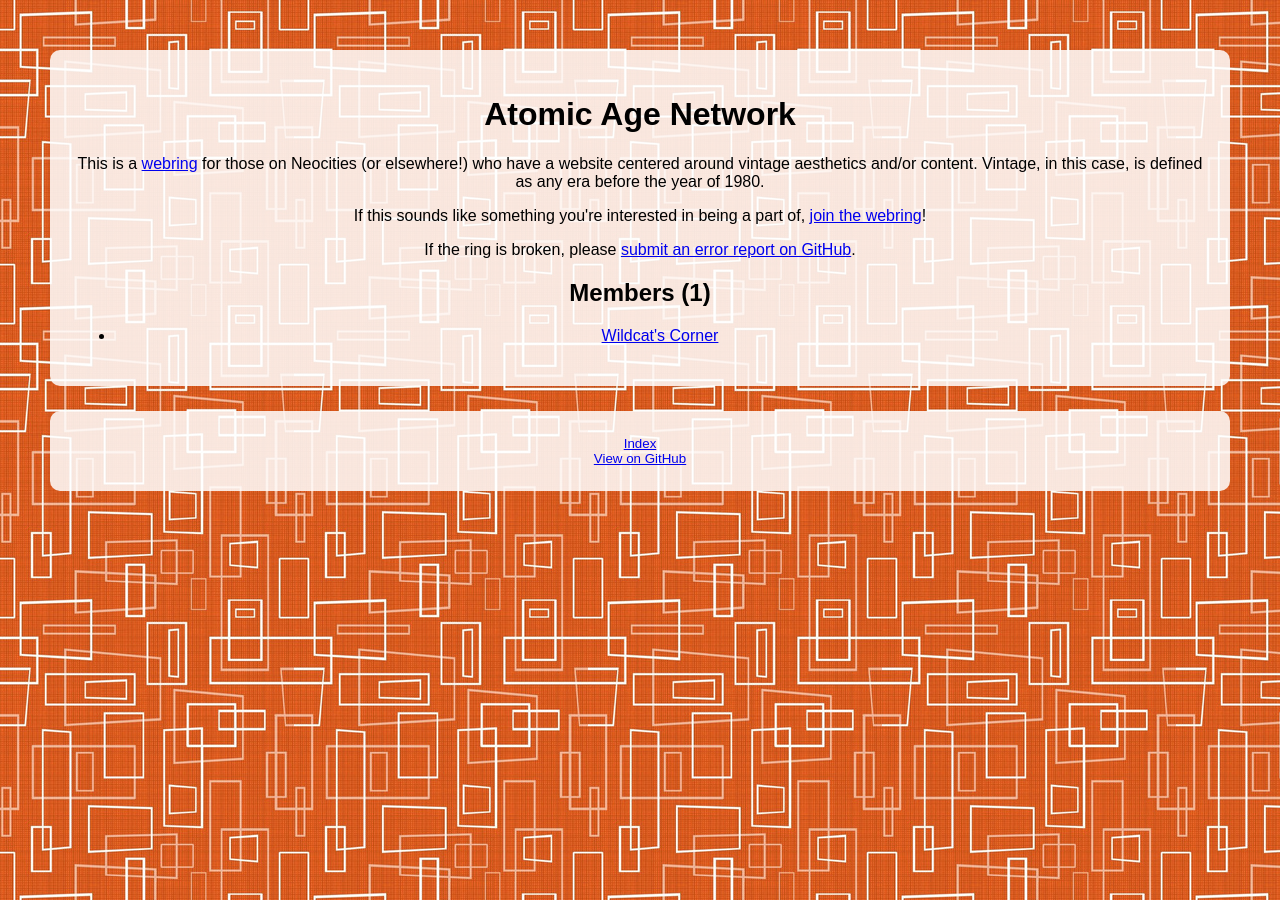
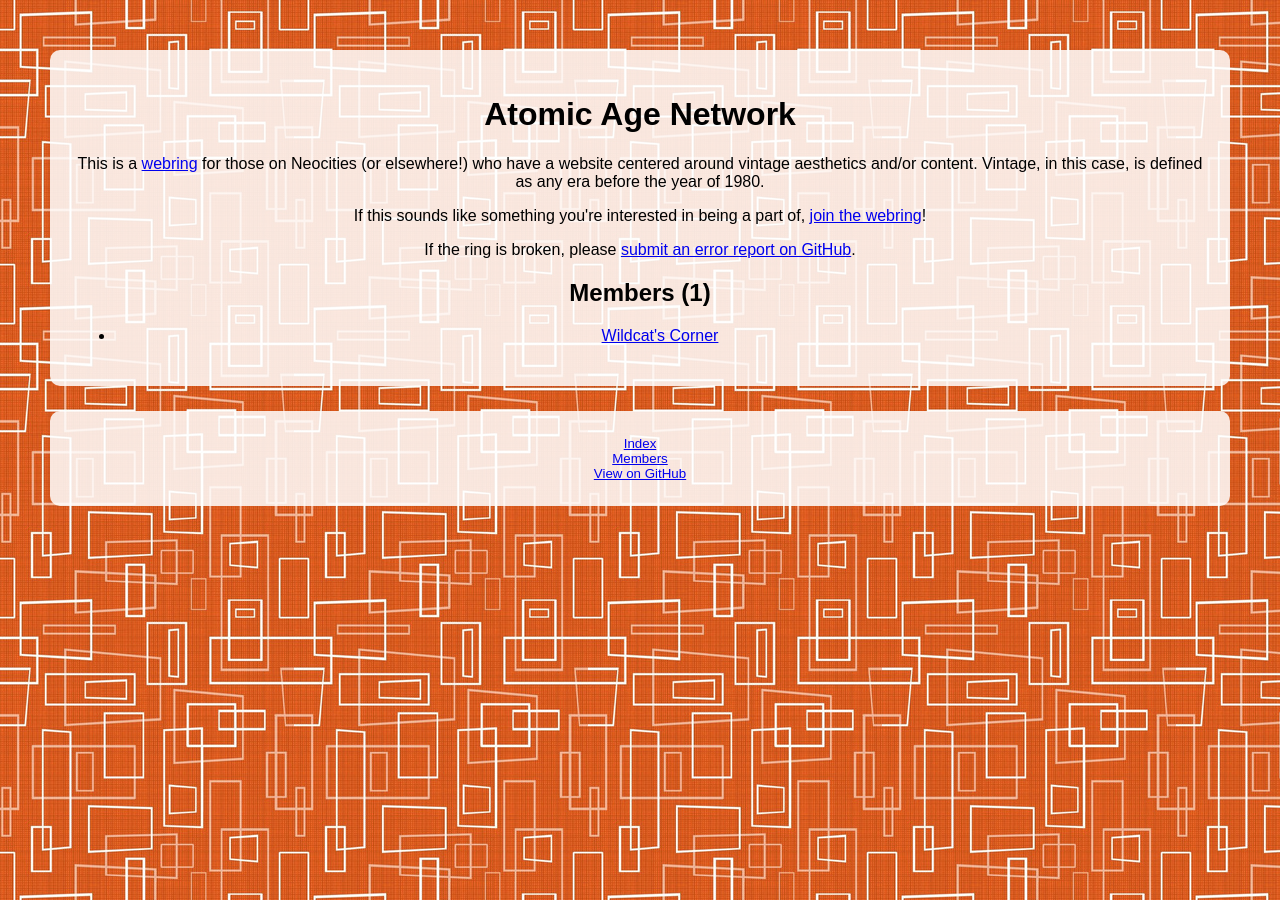
Before and after one commit to AstroWildcat/atomic-age-network, a Jekyll site: the page built from index.md, in a window 1280 px wide. Built offline with Jekyll 4.4.1, drawn with Linux system fonts in a browser that asks for light colours.

Commit message:
Update html.html

```diff
--- a/_layouts/html.html
+++ b/_layouts/html.html
@@ -13,5 +13,6 @@
 </main>
 <div class="box"><footer><nav>
 <a href={{'/'|relative_url}}>Index</a><br>
+  <a href={{'/'|relative_url}}>Members</a><br>
 <a href={{site.github_repo_url}}>View on GitHub</a>
   </nav></footer></div>
```
